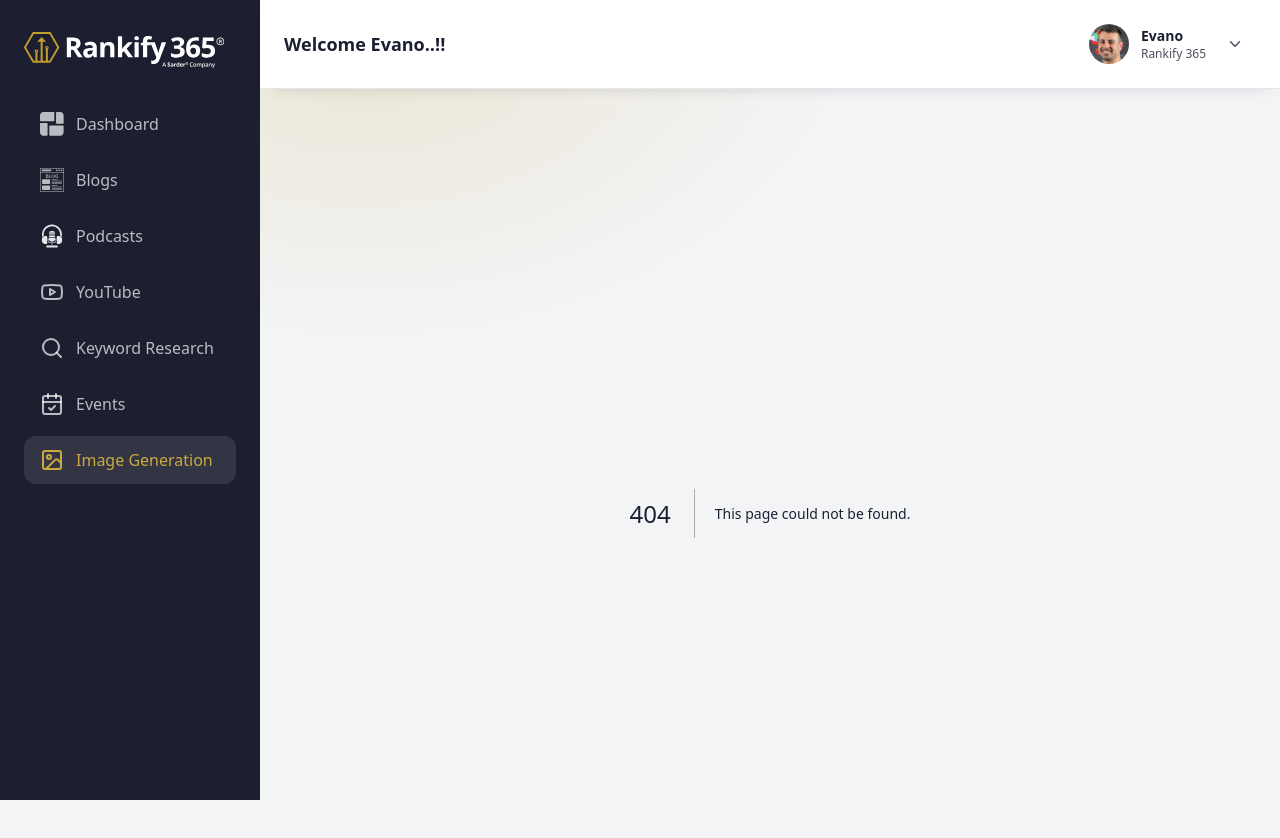
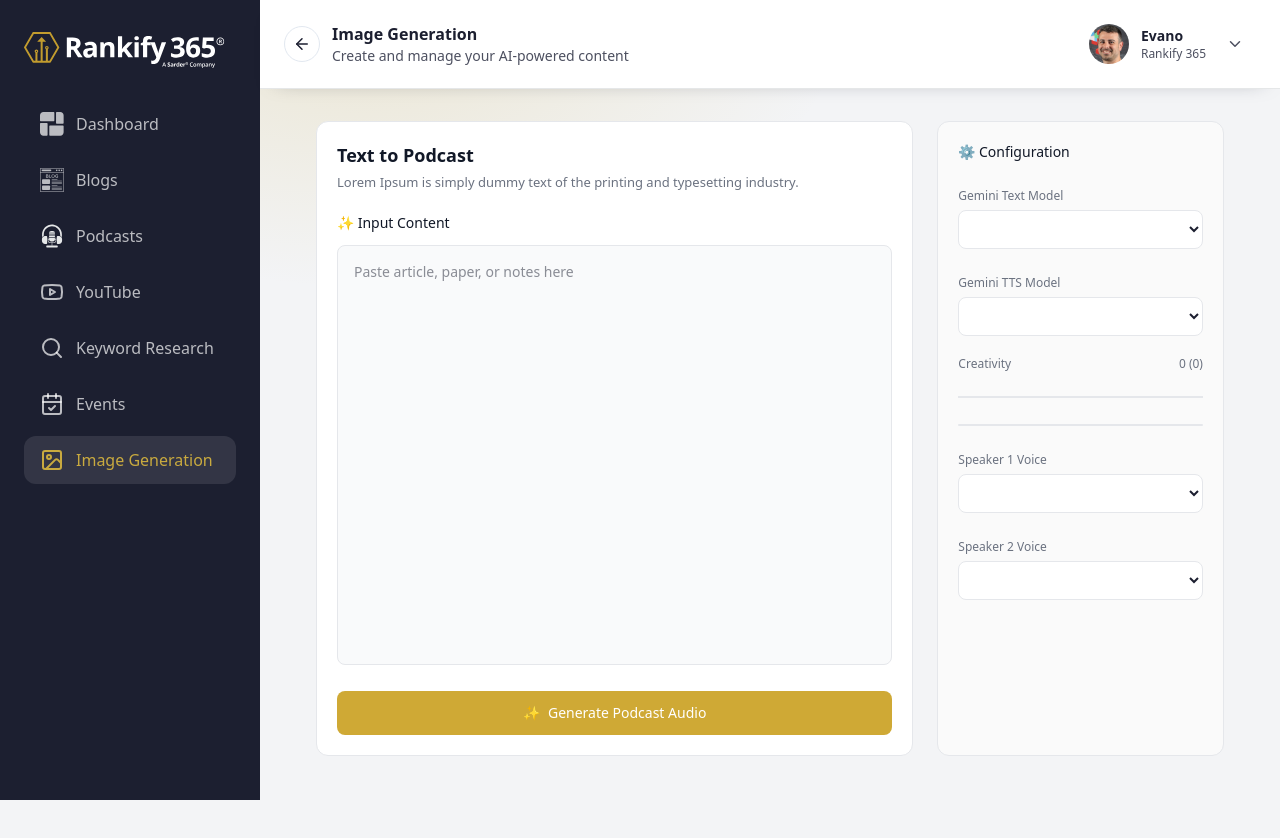
Before and after one commit to samarthpatel8595/rankify-react, a Next.js app in the folder rankify-react/: page /image-generation/text-to-podcast in a window 1280 px wide. Before the commit this address had no page. Shown: the top 838 px of the page. After the commit the page ends 800 px from the top, so only its background shows below. Built offline with nearby package versions, Linux system fonts and the light colour scheme.

Commit message:
change the code

```diff
--- a/rankify-react/src/app/image-generation/page.tsx
+++ b/rankify-react/src/app/image-generation/page.tsx
@@ -1,5 +1,5 @@
 "use client";
-
+import Link from "next/link";
 export default function ImageGenerationPage() {
   return (
     <div className="p-2 space-y-6">
@@ -55,9 +55,11 @@ export default function ImageGenerationPage() {
           </div>
 
           {/* ✅ BUTTON ONLY LEFT SIDE */}
+          <Link href="/image-generation/text-to-podcast">
           <button className="w-full bg-[#C9A227] text-white py-3 rounded-xl font-medium">
             ✨ Generate Images
           </button>
+          </Link>
 
         </div>
 
@@ -109,6 +111,8 @@ export default function ImageGenerationPage() {
           <button className="w-full mt-3 border border-[#E5E7EB] rounded-lg py-2 text-sm">
             Browse files
           </button>
+
+
         </div>
       </div>
     </div>
--- /dev/null
+++ b/rankify-react/src/app/image-generation/text-to-podcast/page.tsx
@@ -0,0 +1,118 @@
+"use client";
+
+import LayoutShell from "@/components/common/LayoutShell";
+
+export default function TextToPodcastPage() {
+    return (
+
+        <div className="p-2  space-y-6">
+
+            {/* MAIN CONTAINER */}
+
+
+            <div className="grid grid-cols-3 gap-6">
+
+                {/* LEFT SIDE */}
+                <div className="col-span-2 bg-white border border-[#E5E7EB] rounded-xl p-5 flex flex-col justify-between">
+
+                    {/* TOP CONTENT */}
+                    <div>
+                        <h1 className="text-[18px] font-semibold text-[#111827]">
+                            Text to Podcast
+                        </h1>
+
+                        <p className="text-[13px] text-[#6B7280] mt-1">
+                            Lorem Ipsum is simply dummy text of the printing and typesetting industry.
+                        </p>
+
+                        {/* INPUT TITLE */}
+                        <div className="flex items-center gap-2 mt-5 mb-3">
+                            <span className="text-sm font-medium text-[#111827]">
+                                ✨ Input Content
+                            </span>
+                        </div>
+
+                        {/* TEXTAREA */}
+                        <textarea
+                            placeholder="Paste article, paper, or notes here"
+                            className="w-full h-[420px] bg-[#F9FAFB] border border-[#E5E7EB] rounded-lg p-4 text-sm outline-none resize-none"
+                        />
+                    </div>
+
+                    {/* BUTTON */}
+                    <button className="mt-5 w-full bg-[#CFA935] hover:bg-[#b8932f] transition text-white py-3 rounded-lg text-sm font-medium flex items-center justify-center gap-2">
+                        <span>✨</span>
+                        Generate Podcast Audio
+                    </button>
+
+                </div>
+
+                {/* RIGHT SIDE */}
+                <div className="bg-[#FAFAFA] border border-[#E5E7EB] rounded-xl p-5 space-y-5">
+
+                    {/* TITLE */}
+                    <div className="flex items-center gap-2">
+                        <span className="text-sm font-medium text-[#111827]">
+                            ⚙ Configuration
+                        </span>
+                    </div>
+
+                    {/* Gemini Text Model */}
+                    <div>
+                        <label className="text-xs text-[#6B7280]">Gemini Text Model</label>
+                        <select className="w-full mt-1 bg-white border border-[#E5E7EB] rounded-lg px-3 py-2 text-sm">
+                            <option></option>
+                        </select>
+                    </div>
+
+                    {/* Gemini TTS Model */}
+                    <div>
+                        <label className="text-xs text-[#6B7280]">Gemini TTS Model</label>
+                        <select className="w-full mt-1 bg-white border border-[#E5E7EB] rounded-lg px-3 py-2 text-sm">
+                            <option></option>
+                        </select>
+                    </div>
+
+                    {/* ✅ CREATIVITY (NOW HERE) */}
+                    <div>
+                        <label className="text-xs text-[#6B7280] flex justify-between">
+                            Creativity <span>0 (0)</span>
+                        </label>
+
+                        <input
+                            type="range"
+                            className="w-full mt-6 appearance-none bg-[#E5E7EB] h-[2px] outline-none
+                                   [&::-webkit-slider-thumb]:appearance-none
+                                   [&::-webkit-slider-thumb]:w-0
+                                    [&::-webkit-slider-thumb]:h-0
+                                     [&::-moz-range-thumb]:w-0
+                                    [&::-moz-range-thumb]:h-0"
+                        />
+                    </div>
+                    <div className="w-full h-[2px] bg-[#E5E7EB] mt-2 rounded"></div>
+
+                    {/* Speaker 1 */}
+                    <div>
+                        <label className="text-xs text-[#6B7280]">Speaker 1 Voice</label>
+                        <select className="w-full mt-1 bg-white border border-[#E5E7EB] rounded-lg px-3 py-2 text-sm">
+                            <option></option>
+                        </select>
+                    </div>
+
+                    {/* Speaker 2 */}
+                    <div>
+                        <label className="text-xs text-[#6B7280]">Speaker 2 Voice</label>
+                        <select className="w-full mt-1 bg-white border border-[#E5E7EB] rounded-lg px-3 py-2 text-sm">
+                            <option></option>
+                        </select>
+                    </div>
+
+                </div>
+
+            </div>
+
+
+        </div>
+
+    );
+}
--- a/rankify-react/src/components/common/Header.tsx
+++ b/rankify-react/src/components/common/Header.tsx
@@ -33,12 +33,22 @@ const Header = ({ onMenuClick }: HeaderProps) => {
           title: "YouTube Manager",
           subtitle: "Link YouTube Videos to Your Blog Posts for Better SEO",
         };
-      case "/events":
+        case "/events":
         return {
           title: "Create New Event",
           subtitle: "Lorem Ipsum is simply dummy text of the printing and typesetting industry",
         };
+      case "/events/create":
+        return {
+          title: "Event Deshboard",
+          subtitle: "Lorem Ipsum is simply dummy text of the printing and typesetting industry",
+        };
         case "/image-generation":
+        return {
+          title: "Image Generation",
+          subtitle: "Create and manage your AI-powered content",
+        };
+        case "/image-generation/text-to-podcast":
         return {
           title: "Image Generation",
           subtitle: "Create and manage your AI-powered content",
```
